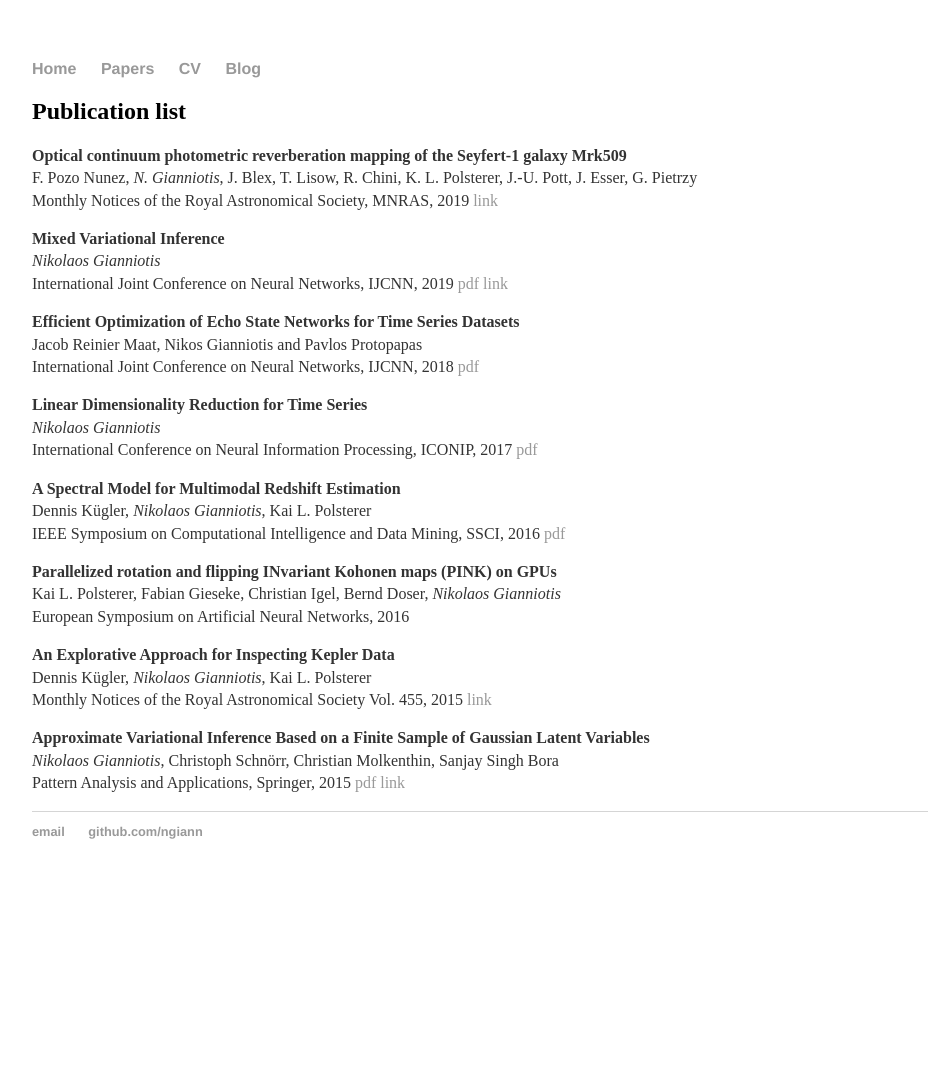
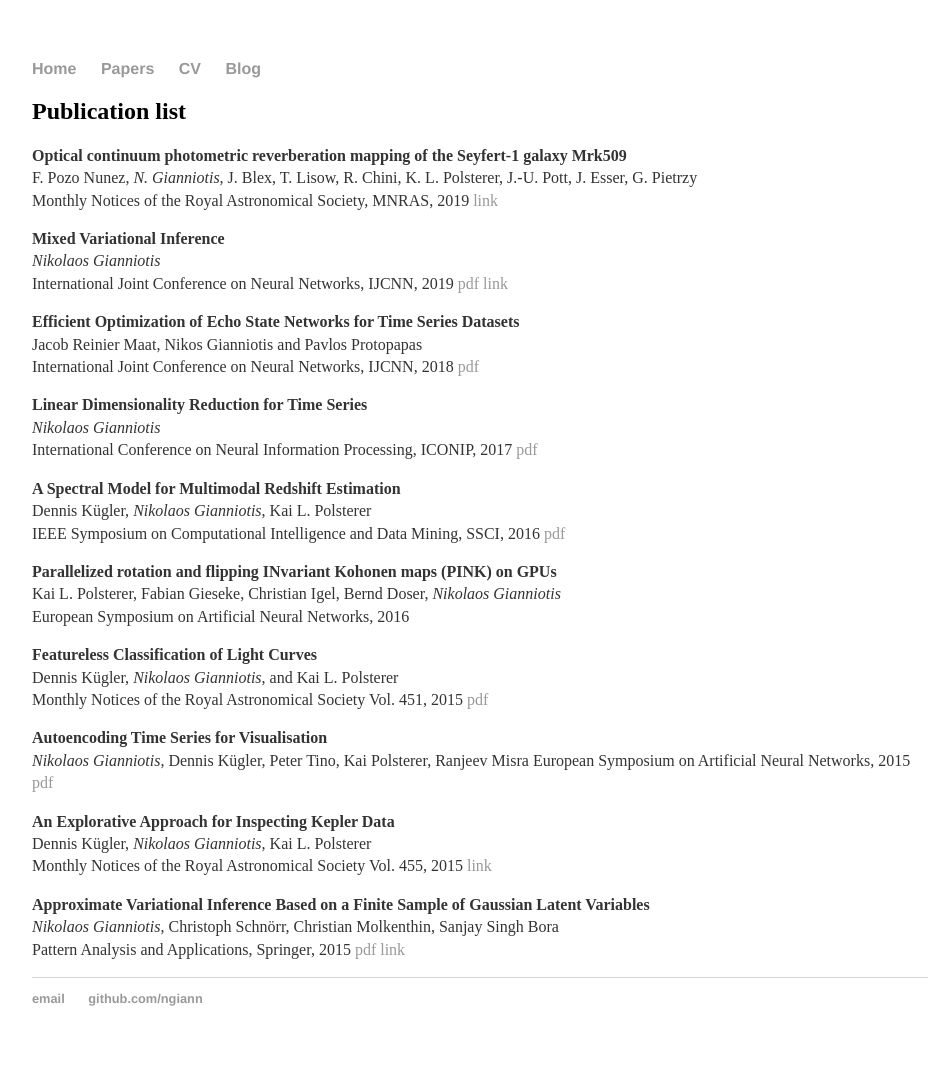
Before and after one commit to ngiann/ngiann.github.io, a Jekyll site: the page built from papers/index.md, in a window 1280 px wide. Shown: the whole page, without its empty margins (160-1101 px from the left). Built offline with Jekyll 4.4.1, drawn with Linux system fonts in a browser that asks for light colours; before the commit the page ends 900 px from its top, so only the background shows below that.

Commit message:
Update index.md

```diff
--- a/papers/index.md
+++ b/papers/index.md
@@ -30,6 +30,14 @@ Kai L. Polsterer, Fabian Gieseke, Christian Igel, Bernd Doser, *Nikolaos Giannio
 European Symposium on Artificial Neural Networks, 2016
 
 
+**Featureless Classification of Light Curves**\
+Dennis Kügler, *Nikolaos Gianniotis*, and Kai L. Polsterer\
+Monthly Notices of the Royal Astronomical Society Vol. 451, 2015 [pdf](http://arxiv.org/pdf/1504.04455v2)
+
+**Autoencoding Time Series for Visualisation**\
+*Nikolaos Gianniotis*, Dennis Kügler, Peter Tino, Kai Polsterer, Ranjeev Misra
+European Symposium on Artificial Neural Networks, 2015 [pdf](https://www.dropbox.com/s/jzza4lsmml6bin5/esann2015%20-%20Autoencoding%20time%20series.pdf?dl=0)
+
 **An Explorative Approach for Inspecting Kepler Data**\
 Dennis Kügler, *Nikolaos Gianniotis*, Kai L. Polsterer\
 Monthly Notices of the Royal Astronomical Society Vol. 455, 2015 [link](http://mnras.oxfordjournals.org/content/455/4/4399.full.pdf?keytype=ref&ijkey=89uWPFVKYauzzBD)
```
